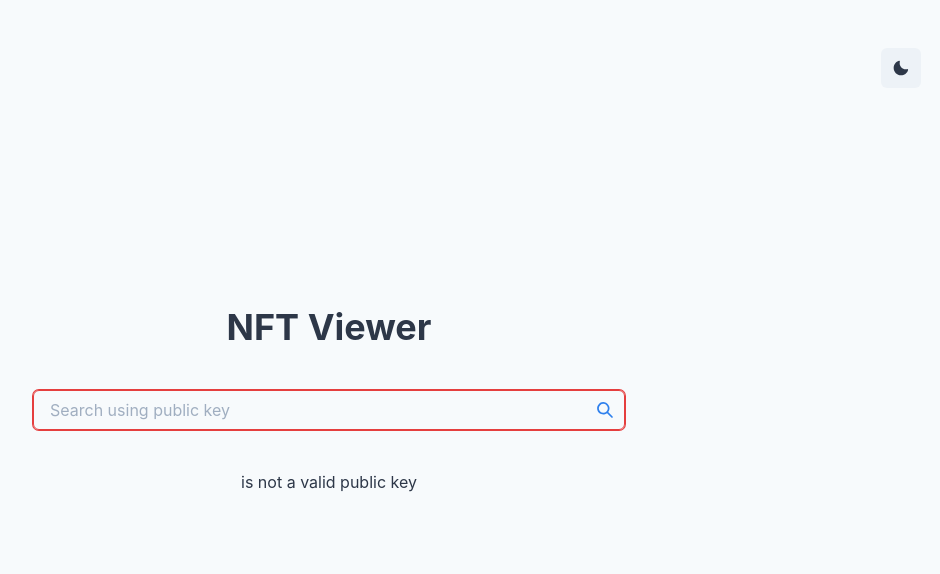
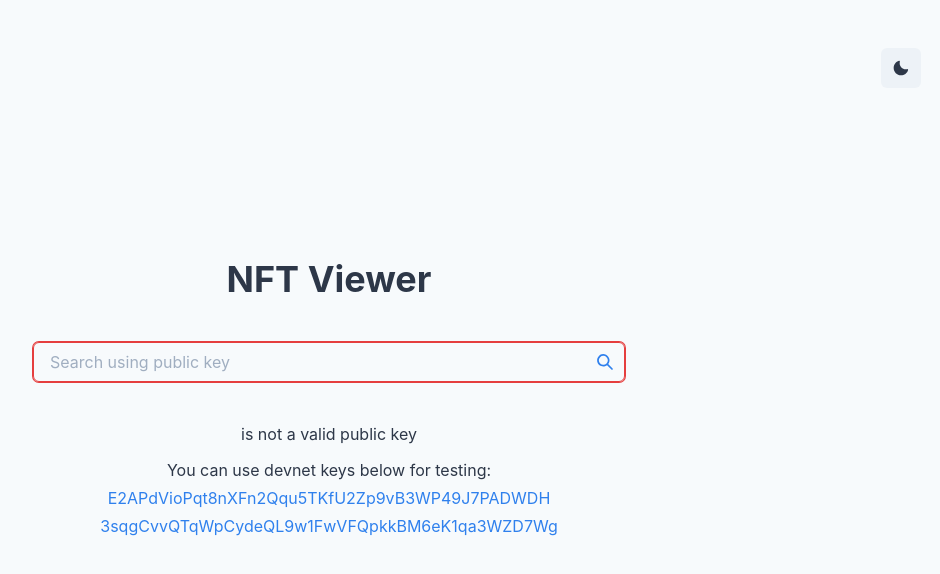
Before and after one commit to mukanov8/nextjs-solana-nft-viewer, a Next.js app: page / in a window 1280 px wide. Both pictures are taken after a click on the element 916 px from the left and 421 px from the top of the page. Shown: the top 574 px of the page, without its empty margins (311-1251 px from the left). Built offline with nearby package versions, Linux system fonts and the light colour scheme; what recoil-persist would draw is missing.

Commit message:
chore: add devnet keys in a tooltip

```diff
--- a/src/pages/index.tsx
+++ b/src/pages/index.tsx
@@ -48,9 +48,18 @@ const SearchPage: NextPage = () => {
         <InputRightElement children={<SearchIcon color="primary" />} cursor="pointer" onClick={handleSubmit} />
       </InputGroup>
       {isInvalidShown && (
-        <Text>
-          <b>{publicKeyInput} </b>is not a valid public key{' '}
-        </Text>
+        <>
+          <Text mb="12px">
+            <b>{publicKeyInput} </b>is not a valid public key{' '}
+          </Text>
+          <Text mb="4px">You can use devnet keys below for testing:</Text>
+          <Text mb="4px" color="primary">
+            E2APdVioPqt8nXFn2Qqu5TKfU2Zp9vB3WP49J7PADWDH
+          </Text>
+          <Text mb="4px" color="primary">
+            3sqgCvvQTqWpCydeQL9w1FwVFQpkkBM6eK1qa3WZD7Wg
+          </Text>
+        </>
       )}
     </>
   )
```
